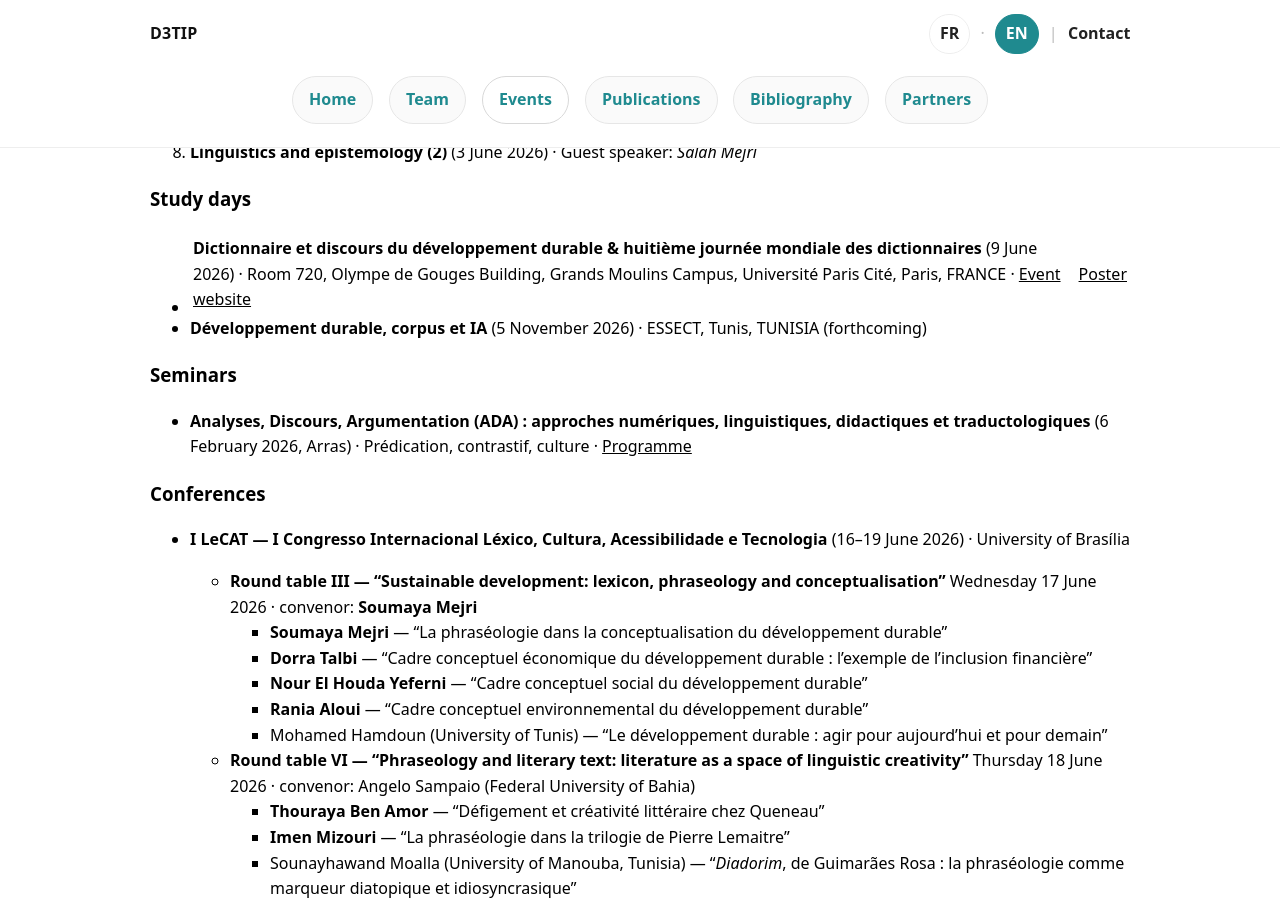
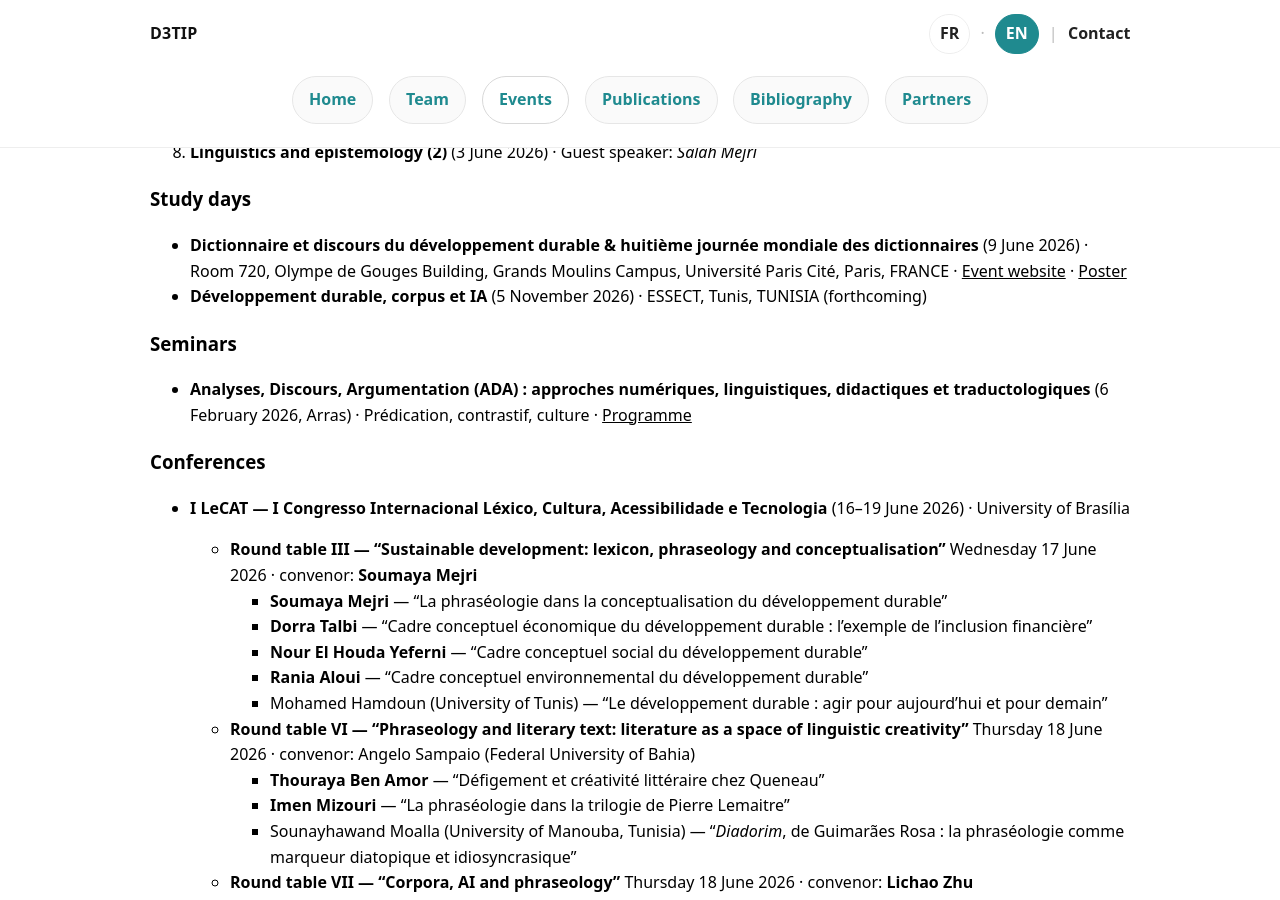
Before and after one commit to d3tip-phc-utique/d3tip-phc-utique.github.io, a Jekyll site: the page built from en/events.md, in a window 1280 px wide and 900 px high, scrolled down 398 px. Built offline with Jekyll 4.4.1, drawn with Linux system fonts in a browser that asks for light colours.

Commit message:
en acontenu fine-tuning

```diff
--- a/en/events.md
+++ b/en/events.md
@@ -20,7 +20,7 @@ permalink: /en/events/
 
 
 ### Study days
-- **Dictionnaire et discours du développement durable & huitième journée mondiale des dictionnaires** (9 June 2026) · Room 720, Olympe de Gouges Building, Grands Moulins Campus, Université Paris Cité, Paris, FRANCE · [Event website](https://dico-et-d3.sciencesconf.org) | [Poster](/assets/logos/JE_DICO-DISCOURS-DD.pdf)
+- **Dictionnaire et discours du développement durable & huitième journée mondiale des dictionnaires** (9 June 2026) · Room 720, Olympe de Gouges Building, Grands Moulins Campus, Université Paris Cité, Paris, FRANCE · [Event website](https://dico-et-d3.sciencesconf.org) · [Poster](/assets/logos/JE_DICO-DISCOURS-DD.pdf)
 - **Développement durable, corpus et IA** (5 November 2026) · ESSECT, Tunis, TUNISIA (forthcoming)
 
 ### Seminars
```
